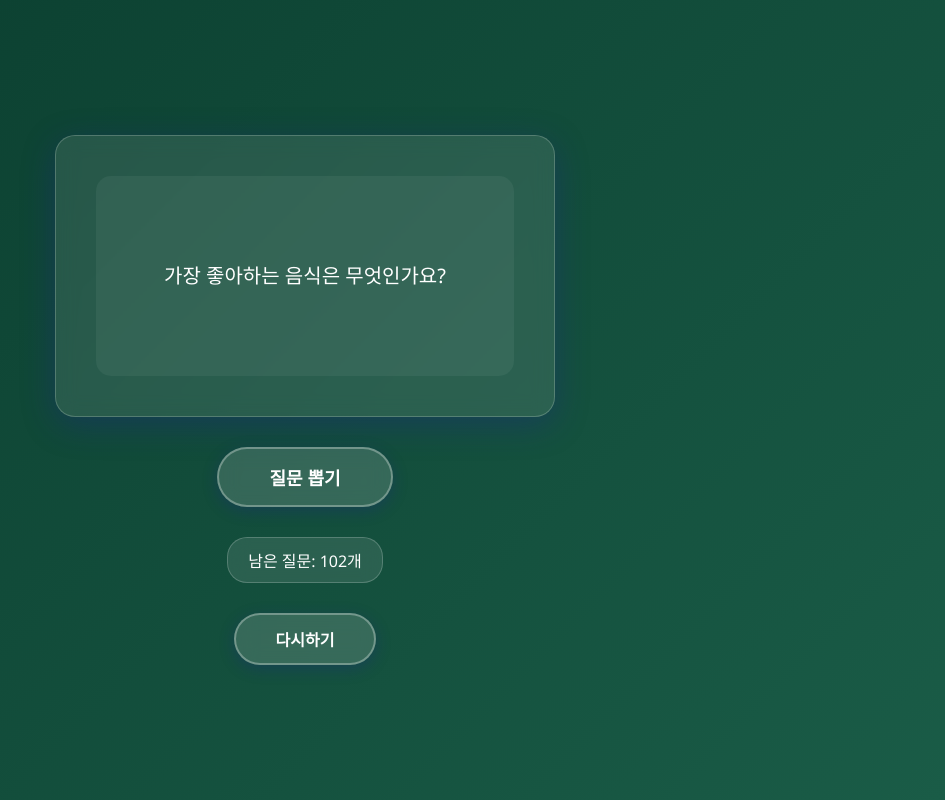
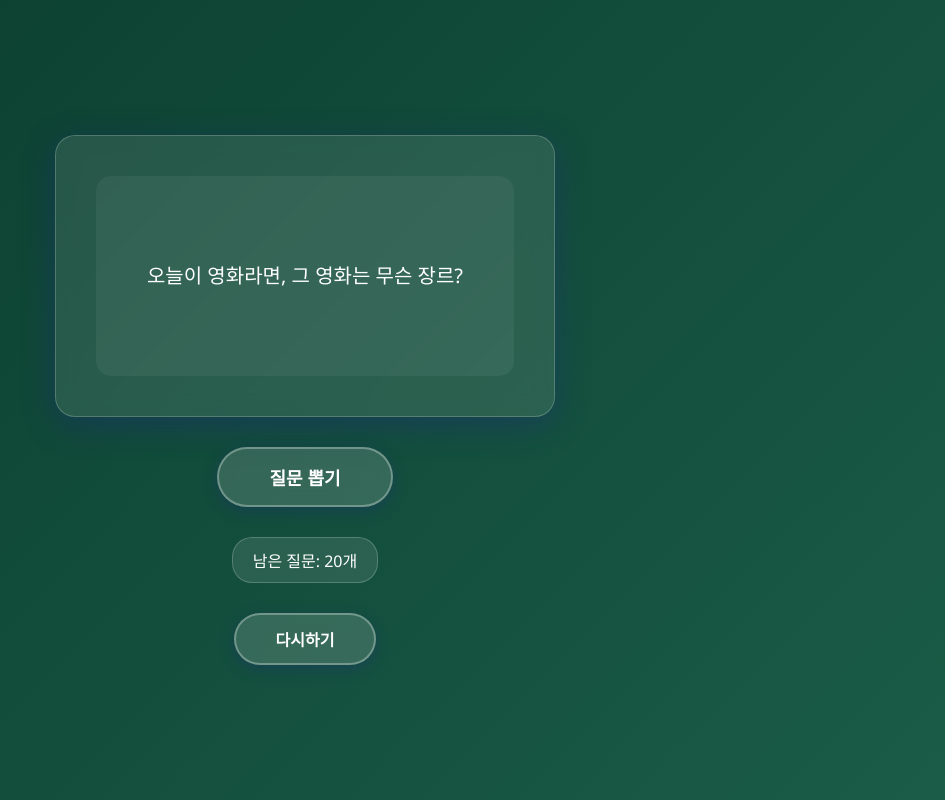
Before and after one commit to uguggim4-creator/question, a plain HTML site: page index.html in a window 1280 px wide. Shown: the whole page, without its empty margins (335-1280 px from the left). Drawn offline with Linux system fonts and the light colour scheme.

Commit message:
Update questions to 20 specific topics

```diff
--- a/index.html
+++ b/index.html
@@ -144,114 +144,32 @@
             </div>
         </div>
         <button class="spin-button" id="spinButton">질문 뽑기</button>
-        <div class="counter" id="counter">남은 질문: 100개</div>
+        <div class="counter" id="counter">남은 질문: 20개</div>
         <button class="reset-button" id="resetButton">다시하기</button>
     </div>
 
     <script>
         const questions = [
-            "가장 좋아하는 음식은 무엇인가요?",
-            "어렸을 때 꿈은 무엇이었나요?",
-            "가장 기억에 남는 여행지는?",
-            "좋아하는 영화 장르는?",
-            "취미가 있다면 무엇인가요?",
-            "가장 행복했던 순간은 언제인가요?",
-            "가장 좋아하는 계절은?",
-            "강아지와 고양이 중 어느 쪽을 더 좋아하나요?",
-            "아침형 인간인가요, 저녁형 인간인가요?",
-            "커피와 차 중 무엇을 더 좋아하나요?",
-            "좋아하는 색깔은?",
-            "가장 두려운 것은 무엇인가요?",
-            "10년 후 자신의 모습은?",
-            "무인도에 가져갈 물건 3가지는?",
-            "가장 존경하는 사람은?",
-            "좋아하는 책이 있나요?",
-            "스트레스를 어떻게 푸나요?",
-            "가장 좋아하는 노래는?",
-            "새벽 2시에 주로 무엇을 하나요?",
-            "가장 싫어하는 음식은?",
-            "복권에 당첨되면 가장 먼저 할 일은?",
-            "좋아하는 운동이 있나요?",
-            "가장 자주 사용하는 앱은?",
-            "SNS를 자주 하는 편인가요?",
-            "요리를 잘하나요?",
-            "좋아하는 날씨는?",
-            "주말에 주로 무엇을 하나요?",
-            "가장 최근에 배운 것은?",
-            "좋아하는 숫자가 있나요?",
-            "어떤 향수를 사용하나요?",
-            "가장 좋아하는 과일은?",
-            "밤에 잠이 잘 오나요?",
-            "좋아하는 음악 장르는?",
-            "패션 스타일은 어떤가요?",
-            "자신만의 특별한 능력이 있나요?",
-            "가장 최근에 운 일은?",
-            "좋아하는 브랜드가 있나요?",
-            "어떤 사람에게 끌리나요?",
-            "인생의 좌우명은?",
-            "가장 중요하게 생각하는 가치는?",
-            "친구가 많은 편인가요?",
-            "혼자 있는 시간을 즐기나요?",
-            "외향적인가요, 내향적인가요?",
-            "계획을 세우는 것을 좋아하나요?",
-            "즉흥적인 편인가요?",
-            "돈과 시간 중 무엇이 더 중요한가요?",
-            "사랑과 우정 중 무엇이 더 중요한가요?",
-            "좋아하는 꽃은?",
-            "가장 최근에 본 꿈은?",
-            "악몽을 자주 꾸나요?",
-            "좋아하는 게임이 있나요?",
-            "게임을 자주 하나요?",
-            "좋아하는 만화나 애니메이션은?",
-            "어떤 초능력을 갖고 싶나요?",
-            "과거로 돌아갈 수 있다면 언제로 가고 싶나요?",
-            "미래를 볼 수 있다면 보고 싶나요?",
-            "좋아하는 역사적 인물은?",
-            "어느 시대에 태어나고 싶었나요?",
-            "외계인이 존재한다고 생각하나요?",
-            "유령을 믿나요?",
-            "운명을 믿나요?",
-            "전생이 있다고 생각하나요?",
-            "사후세계가 있다고 생각하나요?",
-            "종교가 있나요?",
-            "명상을 해본 적이 있나요?",
-            "요가를 해본 적이 있나요?",
-            "다이어트를 해본 적이 있나요?",
-            "성형수술에 대해 어떻게 생각하나요?",
-            "문신이 있나요?",
-            "피어싱이 있나요?",
-            "알레르기가 있나요?",
-            "지병이 있나요?",
-            "안경을 쓰나요, 렌즈를 끼나요?",
-            "키가 큰 편인가요?",
-            "살이 찌는 체질인가요?",
-            "술을 자주 마시나요?",
-            "담배를 피우나요?",
-            "좋아하는 술은?",
-            "술버릇이 있나요?",
-            "해장은 어떻게 하나요?",
-            "가장 최근에 술 먹은 날은?",
-            "가장 취했던 기억은?",
-            "차를 가지고 있나요?",
-            "운전을 좋아하나요?",
-            "대중교통과 자가용 중 선호하는 것은?",
-            "좋아하는 자동차 브랜드는?",
-            "오토바이를 타본 적이 있나요?",
-            "자전거를 탈 수 있나요?",
-            "수영을 할 수 있나요?",
-            "악기를 다룰 수 있나요?",
-            "노래를 잘 부르나요?",
-            "춤을 잘 추나요?",
-            "그림을 잘 그리나요?",
-            "사진 찍는 것을 좋아하나요?",
-            "셀카를 자주 찍나요?",
-            "좋아하는 사진 필터는?",
-            "인스타그램을 자주 하나요?",
-            "유튜브를 자주 보나요?",
-            "좋아하는 유튜버가 있나요?",
-            "넷플릭스를 구독하나요?",
-            "좋아하는 드라마는?",
-            "좋아하는 배우는?",
+            "오늘이 영화라면, 그 영화는 무슨 장르?",
+            "어느날 갑자기 동물로 변한다면 무슨 동물?",
+            "최근 빠져 있는 취미나 관심사?",
+            "오늘의 베스트 드레서는 누구?",
+            "올해 가장 잘한 소비는?",
+            "한달 휴가가 생기면 하고 싶은 것",
+            "일주일 중에 가장 나를 기분 좋게 만드는 시간",
+            "내년 나의 좌우명",
+            "내가 타인에게 쉽게 주는 것 vs 쉽게 못 주는 것은? (칭찬/신뢰/시간/마음/사과 등)",
+            "(공통 질문) 당신은 민초파?",
+            "요즘 나에게 필요한 걸 고른다면? (휴식/도파민/정리/새로운 도전)",
+            "어릴 때 좋아하던 것 중 아직도 좋아하는 것?",
+            "체력 유지를 위해 요즘 꾸준히 실천하고 있는 루틴?",
+            "경제적 자유를 얻는다면, 매일 하고 싶은 활동?",
+            "아침 9시, 밤 11시 내가 더 집중 되는 시간?",
+            "커피 vs 차 vs 술",
+            "올해 마지막 날, 나 자신에게 해주고 싶은 말?",
+            "내년의 나에게 꼭 해주고 싶은 당부?",
+            "나의 버킷리스트 1위 항목?",
+            "올해 나를 가장 바쁘게 했던 것.",
         ];
 
         let availableQuestions = [...questions];
```
